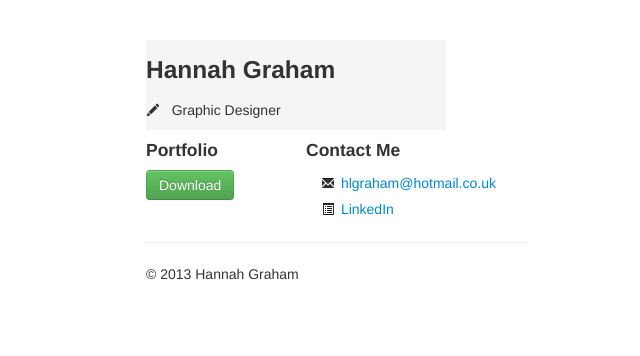
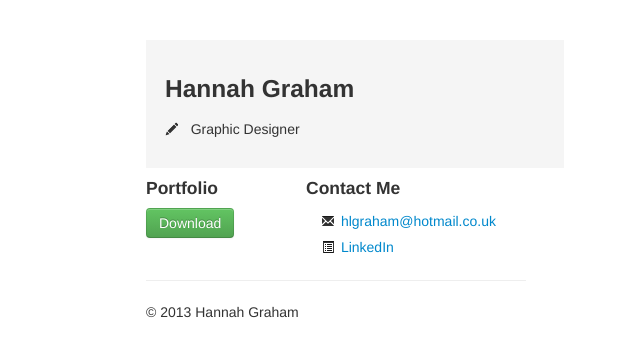
Before and after one commit to HLGraham/hlgraham.github.com, a plain HTML site: page index.html in a window 1280 px wide. Shown: the whole page, without its empty margins (344-984 px from the left). Drawn offline with Linux system fonts and the light colour scheme.

Commit message:
adding padding

```diff
--- a/index.html
+++ b/index.html
@@ -24,7 +24,7 @@
  <body>
 <div class="container">
     <div class="row">
-		<div class="span4 offset4" style="display: block;  background-color: #f5f5f5;">
+		<div class="span5 offset4" style="display: block;  background-color: #f5f5f5; padding: 19px;">
 				<h3>
 					Hannah Graham
 				</h3>
```
